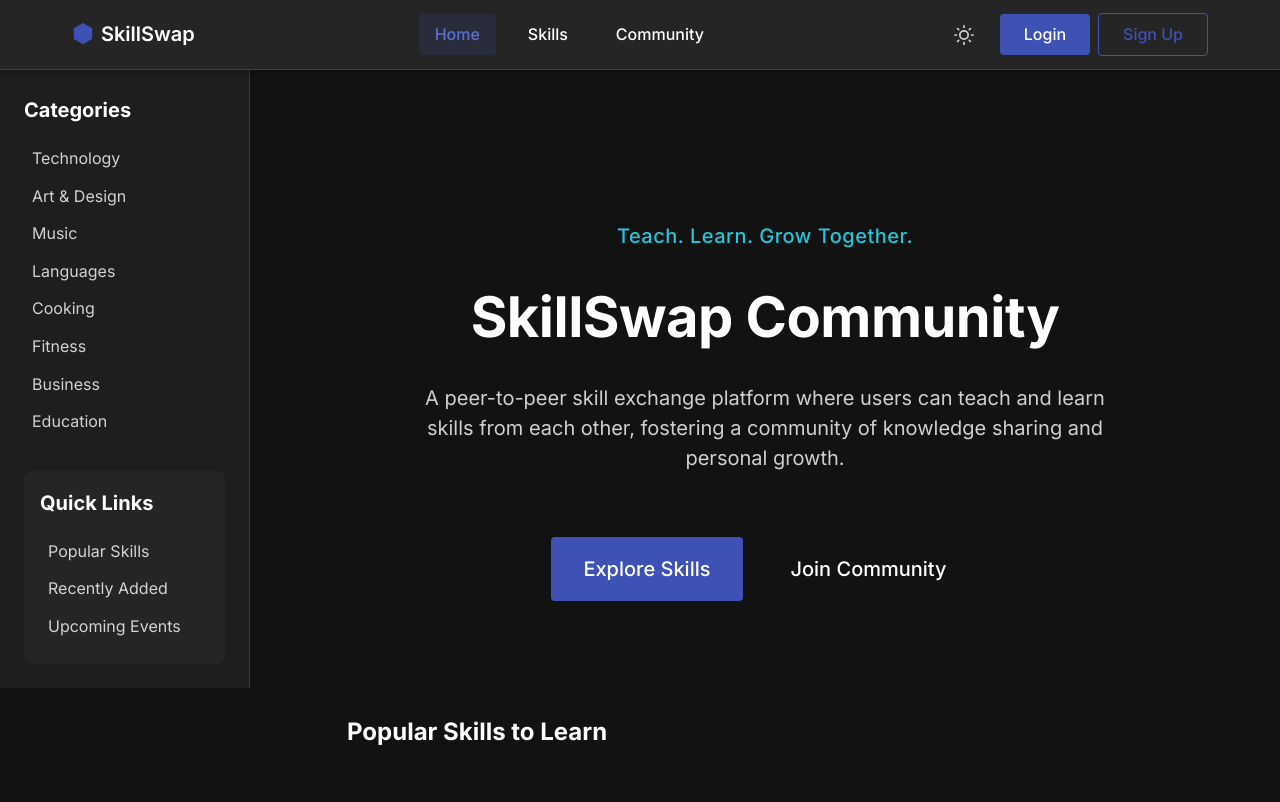
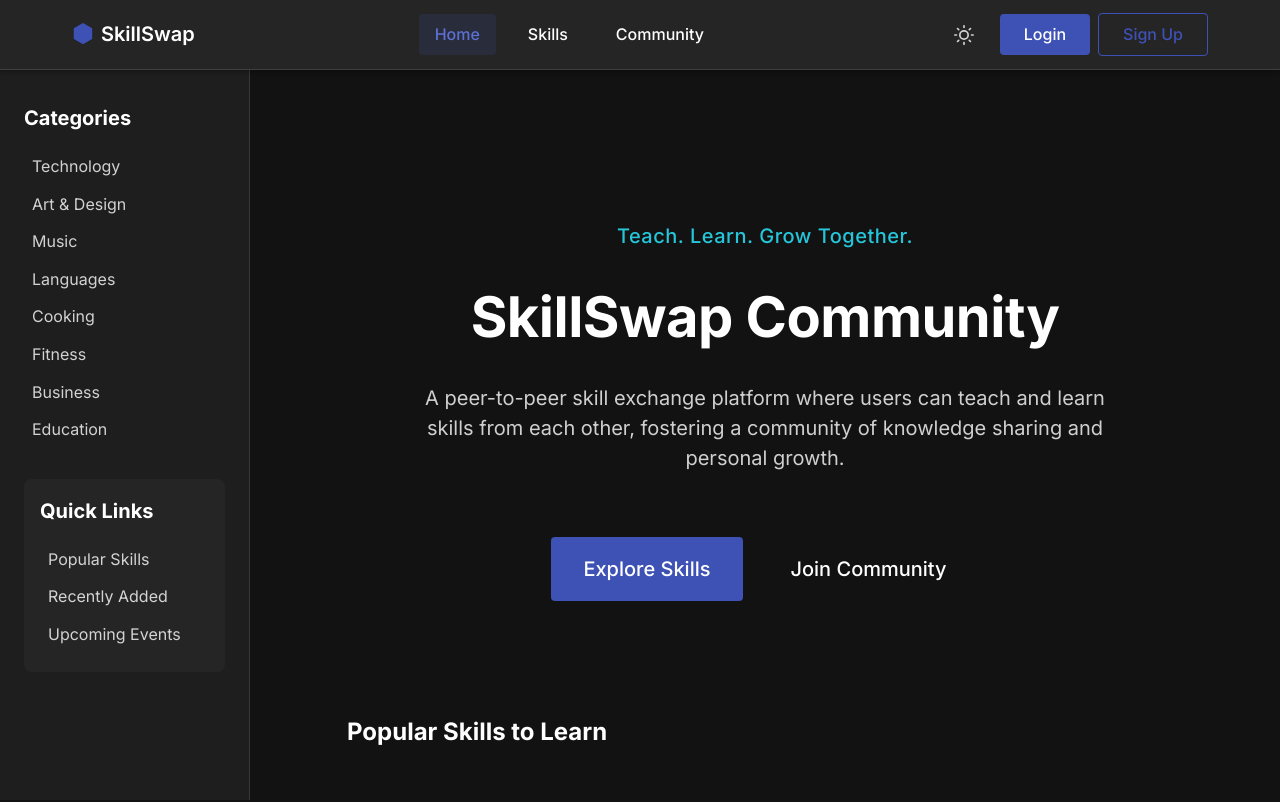
Before and after one commit to Workflow-Manager-admin/skillswap-community-5463-5470, a React (Create React App) app in the folder skillswap_community/: page / in a window 1280 px wide. Shown: the top 802 px of the page. Built offline with nearby package versions, Linux system fonts and the light colour scheme; the HTML template or start-up script is replaced by a standard one.

Commit message:
Auto-commit: Changes as of 2025-05-23T14:18:14.396244+00:00

```diff
--- a/skillswap_community/src/components/layout/Sidebar.js
+++ b/skillswap_community/src/components/layout/Sidebar.js
@@ -24,9 +24,12 @@ const Sidebar = () => {
   return (
     <aside style={{
       width: '250px',
-      padding: 'var(--spacing-lg)',
+      padding: 'var(--spacing-xl) var(--spacing-lg)',
       borderRight: '1px solid var(--border-color)',
-      backgroundColor: 'var(--bg-card)'
+      backgroundColor: 'var(--bg-card)',
+      height: '100%',
+      boxSizing: 'border-box',
+      transition: 'all var(--transition-normal)',
     }}>
       <div>
         <h3 style={{
```
Also changed, not shown: 2 other files (tests, documents, lock files or other folders).
